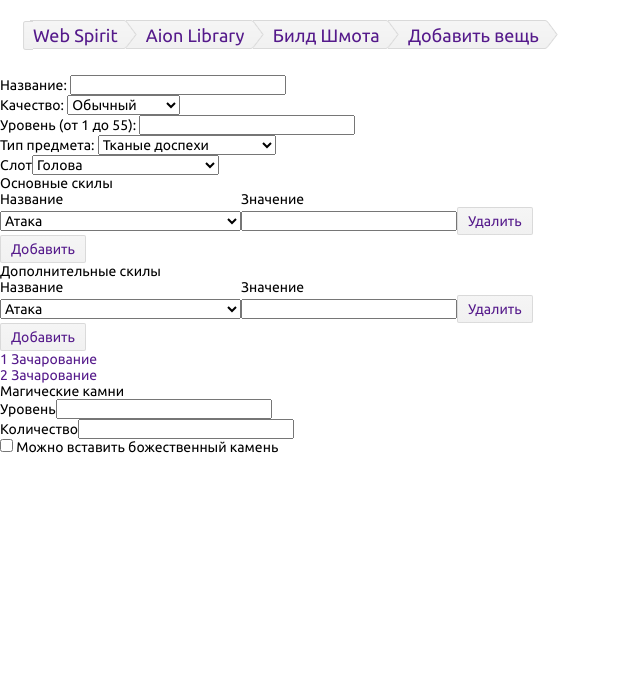
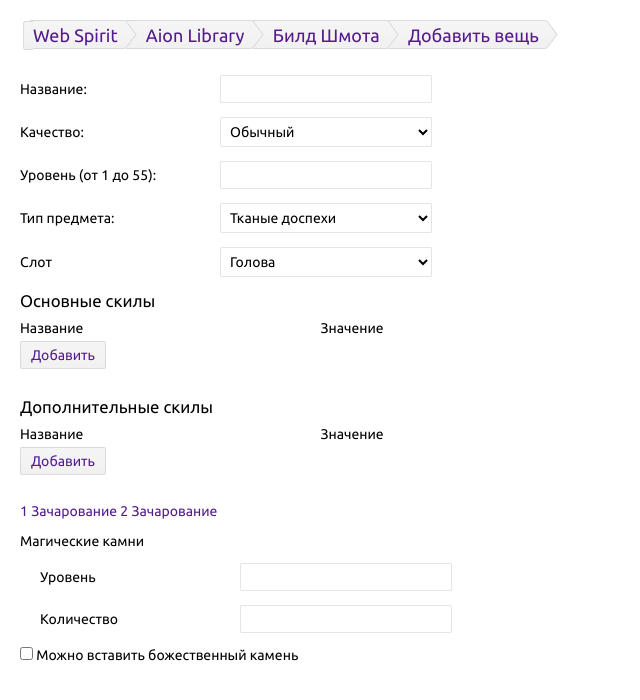
Before and after one commit to ErgallM/Aion-Library, a PHP site: page /armor/add.php in a window 1280 px wide. Shown: the top 700 px of the page, without its empty margins (0-640 px from the left). Run offline with PHP 8.4, Linux system fonts and the light colour scheme.

Commit message:
Добавление итемов  - Дизайн  - JS

```diff
--- a/armor/add.php
+++ b/armor/add.php
@@ -18,7 +18,8 @@ $lang = new Lang();
     <script language="javascript" src="/js/mootools-core-1.4.1-full-nocompat-yc.js"></script>
     <script language="javascript" src="/js/Element.serialize.js"></script>
     <script language="javascript" src="/js/ScrollSpy-yui-compressed.js"></script>
-    <script language="javascript" src="/js/armor.js"></script>
+    <!-- <script language="javascript" src="/js/armor.js"></script> -->
+    <script language="javascript" src="/js/armor-add.js"></script>
 </head>
 <body>
 
@@ -31,7 +32,7 @@ $lang = new Lang();
     </ul>
 </div>
 
-<div><form action="add.php">
+<div id="addItem"><form action="add.php">
     <div><label for="name">Название: </label><input type="text" name="name" id="name"></div>
     <div><label for="q">Качество: </label><select id="q" name="q">
         <option value="0">Обычный</option>
@@ -88,127 +89,27 @@ $lang = new Lang();
     </select></div>
 
     <div>
-        <table><caption>Основные скилы</caption><thead><tr><td>Название</td><td colspan="2">Значение</td></tr></thead>
+        <table class="skills"><caption>Основные скилы</caption><thead><tr><td>Название</td><td colspan="2">Значение</td></tr></thead>
             <tbody>
 
-            <tr><td><select name="skills[main][0][name]" id="skills-main-0-name">
-                <option value="1">Атака</option>
-                <option value="2">Физическая атака</option>
-                <option value="3">Маг. атака</option>
-                <option value="4">Скор. атаки</option>
-                <option value="5">Скор. магии</option>
-                <option value="6">Точность</option>
-                <option value="7">Точн. магии</option>
-                <option value="8">Ф. крит.</option>
-                <option value="9">М. крит.</option>
-                <option value="10">Сила магии</option>
-                <option value="11">Сила исцелен.</option>
-
-                <option value="12">Парир.</option>
-                <option value="13">Уклонение</option>
-                <option value="14">Концентрац.</option>
-                <option value="15">Блок урона</option>
-                <option value="16">Блок щитом</option>
-                <option value="17">Блок ф. крит.</option>
-                <option value="18">Блок м. крит.</option>
-
-                <option value="19">Физ. защита</option>
-                <option value="20">Маг. защита</option>
-                <option value="21">Защ. от земли</option>
-                <option value="22">Защ. от возд.</option>
-                <option value="23">Защ. от воды</option>
-                <option value="24">Защ. от огня</option>
-                <option value="25">Защита от ф. крит.</option>
-
-                <option value="26">Сопротивление оглушению</option>
-                <option value="27">Сопротивление опрокидыванию</option>
-                <option value="28">Сопротивление отталкиванию</option>
-
-                <option value="29">Макс. HP</option>
-                <option value="30">Макс. MP</option>
-
-                <option value="31">Скор. полета</option>
-                <option value="32">Время полета</option>
-                <option value="33">Скор. движ.</option>
-
-                <option value="34">Агрессия</option>
-
-                <option value="35">ЛВК</option>
-            </select></td>
-                <td><input type="text" name="skills[main][0][value]" id="skills-main-0-value"></td>
-                <td><a href="#" class="button">Удалить</a></td>
-            </tr>
-
-            <tr><td colspan="3"><a href="#" class="button">Добавить</a></td></tr>
-
+            <tr><td colspan="3"><a href="#" class="button add">Добавить</a></td></tr>
             </tbody>
         </table>
 
-        <table><caption>Дополнительные скилы</caption><thead><tr><td>Название</td><td colspan="2">Значение</td></tr></thead>
+        <table class="skills"><caption>Дополнительные скилы</caption><thead><tr><td>Название</td><td colspan="2">Значение</td></tr></thead>
             <tbody>
 
-            <tr><td><select name="skills[other][0][name]" id="skills-other-0-name">
-                <option value="1">Атака</option>
-                <option value="2">Физическая атака</option>
-                <option value="3">Маг. атака</option>
-                <option value="4">Скор. атаки</option>
-                <option value="5">Скор. магии</option>
-                <option value="6">Точность</option>
-                <option value="7">Точн. магии</option>
-                <option value="8">Ф. крит.</option>
-                <option value="9">М. крит.</option>
-                <option value="10">Сила магии</option>
-                <option value="11">Сила исцелен.</option>
-
-                <option value="12">Парир.</option>
-                <option value="13">Уклонение</option>
-                <option value="14">Концентрац.</option>
-                <option value="15">Блок урона</option>
-                <option value="16">Блок щитом</option>
-                <option value="17">Блок ф. крит.</option>
-                <option value="18">Блок м. крит.</option>
-
-                <option value="19">Физ. защита</option>
-                <option value="20">Маг. защита</option>
-                <option value="21">Защ. от земли</option>
-                <option value="22">Защ. от возд.</option>
-                <option value="23">Защ. от воды</option>
-                <option value="24">Защ. от огня</option>
-                <option value="25">Защита от ф. крит.</option>
-
-                <option value="26">Сопротивление оглушению</option>
-                <option value="27">Сопротивление опрокидыванию</option>
-                <option value="28">Сопротивление отталкиванию</option>
-
-                <option value="29">Макс. HP</option>
-                <option value="30">Макс. MP</option>
-
-                <option value="31">Скор. полета</option>
-                <option value="32">Время полета</option>
-                <option value="33">Скор. движ.</option>
-
-                <option value="34">Агрессия</option>
-
-                <option value="35">ЛВК</option>
-            </select></td>
-                <td><input type="text" name="skills[other][0][value]" id="skills-other-0-value"></td>
-                <td><a href="#" class="button">Удалить</a></td>
-            </tr>
-
-            <tr><td colspan="3"><a href="#" class="button">Добавить</a></td></tr>
-
+            <tr><td colspan="3"><a href="#" class="button add">Добавить</a></td></tr>
             </tbody>
         </table>
 
-        <a href="#">1 Зачарование</a><br />
+        <a href="#">1 Зачарование</a>
         <a href="#">2 Зачарование</a>
     </div>
 
-    <div>
-        <label>Магические камни</label>
-        <div><label for="manastoneLvl">Уровень</label><input id="manastoneLvl" name="manastoneLvl" type="text"></div>
-        <div><label for="manastoneCount">Количество</label><input id="manastoneCount" name="manastoneCount" type="text"></div>
-    </div>
+    <div><label>Магические камни</label></div>
+    <div style="margin-left:20px;"><label for="manastoneLvl">Уровень</label><input id="manastoneLvl" name="manastoneLvl" type="text"></div>
+    <div style="margin-left:20px;"><label for="manastoneCount">Количество</label><input id="manastoneCount" name="manastoneCount" type="text"></div>
 
     <div>
         <label for="godstone"><input id="godstone" name="godstone" type="checkbox"> Можно вставить божественный камень</label>
@@ -217,7 +118,53 @@ $lang = new Lang();
 
 <script language="javascript">
     window.addEvent('domready', function() {
+        window.a = new ArmorAdd({
+            skillTables: $$('.skills'),
+            skills: {
+                1: 'Атака',
+                2: 'Физическая атака',
+                3: 'Маг. атака',
+                4: 'Скор. атаки',
+                5: 'Скор. магии',
+                6: 'Точность',
+                7: 'Точн. магии',
+                8: 'Ф. крит.',
+                9: 'М. крит.',
+                10: 'Сила магии',
+                11: 'Сила исцелен.',
 
+                12: 'Парир.',
+                13: 'Уклонение',
+                14: 'Концентрац.',
+                15: 'Блок урона',
+                16: 'Блок щитом',
+                17: 'Блок ф. крит.',
+                18: 'Блок м. крит.',
+
+                19: 'Физ. защита',
+                20: 'Маг. защита',
+                21: 'Защ. от земли',
+                22: 'Защ. от возд.',
+                23: 'Защ. от воды',
+                24: 'Защ. от огня',
+                25: 'Защита от ф. крит.',
+
+                26: 'Сопротивление оглушению',
+                27: 'Сопротивление опрокидыванию',
+                28: 'Сопротивление отталкиванию',
+
+                29: 'Макс. HP',
+                30: 'Макс. MP',
+
+                31: 'Скор. полета',
+                32: 'Время полета',
+                33: 'Скор. движ.',
+
+                34: 'Агрессия',
+
+                35: 'ЛВК'
+            }
+        })
     });
 </script>
 </body>
--- a/css/armor.css
+++ b/css/armor.css
@@ -16,3 +16,36 @@
 
 #searchItems {position: absolute; margin-top: -430px; width: 500px; left: -200px;}
 #posts  { height:300px; overflow-y: auto; }
+
+#addItem {margin: 0px 20px;}
+#addItem > form > div {margin-bottom: 1em;}
+#addItem label {display: inline-block; min-width: 200px;}
+#addItem input[type=text], #addItem select {
+    border: 1px solid rgba(0, 0, 0, 0.1);
+    font-size: 1em;
+
+    padding: 5px;
+
+    -webkit-border-radius: 2px;
+    -moz-border-radius: 2px;
+    border-radius: 2px;
+
+    width: 200px;
+    background: #fff;
+
+    behavior: url(/PIE.htc);
+}
+#addItem input[type=text]:hover, #addItem input[type=text]:focus, #addItem select:hover, #addItem select:focus {
+    -webkit-box-shadow: #666 0px 0px 1px;
+    -moz-box-shadow: #666 0px 0px 1px;
+    box-shadow: #666 0px 0px 1px;
+
+    border: 1px solid #c6c6c6;
+}
+#addItem select {width: 212px;cursor: pointer;}
+#addItem select optgroup {background: #92cae4;}
+
+#addItem table {width: 600px; margin-bottom: 2em;}
+#addItem table caption {font-size: 1.2em; margin-bottom: 10px;}
+#addItem table thead tr td {padding-bottom: 5px;}
+#addItem table tbody tr td select {width: auto;}
--- /dev/null
+++ b/js/armor-add.js
@@ -0,0 +1,25 @@
+var ArmorAdd = new Class({
+    Implements: [Options],
+    options: {
+        skillTables: null,
+
+        skills: {}
+    },
+
+    initialize: function(options) {
+        this.setOptions(options);
+
+    },
+    addSkillRow: function(table) {
+        var select = new Element('select#id', {
+
+        });
+        Object.each(this.options.skills, function(value, i) {
+            new Element('option', {
+                'value': i,
+                'html': value
+            }).inject(select);
+        }).inject(table.getElement('tbody tr td:last-child'));
+        //table.getElement('tbody tr td:last-child')
+    }
+})
```
